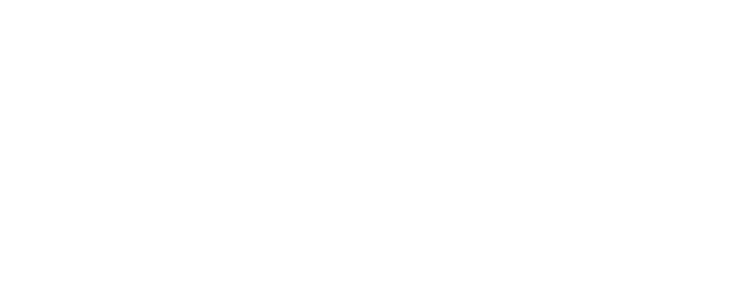
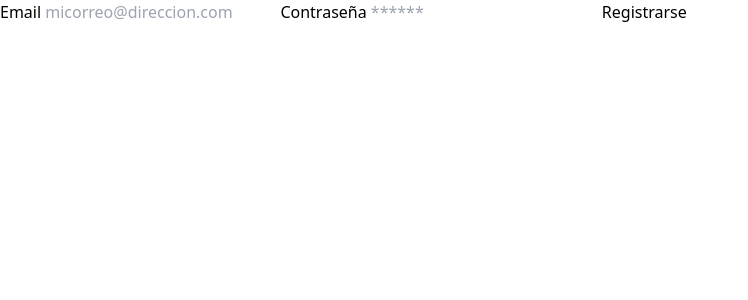
Before and after one commit to JeanPaulRF/ConsulTec, a React (Create React App) app in the folder FrontEnd/consultec/: page /register in a window 1280 px wide. Before the commit this address had no page. Shown: the top 300 px of the page, without its empty margins (0-748 px from the left). Built offline with nearby package versions, Linux system fonts and the light colour scheme.

Commit message:
implementación registrarUsuarios

```diff
--- a/FrontEnd/consultec/src/App.js
+++ b/FrontEnd/consultec/src/App.js
@@ -3,16 +3,21 @@
 
 import LoginContainer from './containers/LoginContainer';
 import HomeContainer from './containers/HomeContainer';
+import RegisterContainer from './containers/RegisterContainer';
+import { AuthProvider } from './context/authContext';
 
 function App() {
 
   return (
     <BrowserRouter>
-      <Routes>
-        <Route path="/" element={<Navigate to="/login" />} />
-        <Route path="/home" component={HomeContainer} />
-        <Route path="/login" element={<LoginContainer />} />
-      </Routes >
+      <AuthProvider>
+        <Routes>
+          <Route path="/" element={<Navigate to="/login" />} />
+          <Route path="/home" component={HomeContainer} />
+          <Route path="/login" element={<LoginContainer />} />
+          <Route path="/register" element={<RegisterContainer />} />
+        </Routes >
+      </AuthProvider>
     </BrowserRouter>
   );
 }
--- /dev/null
+++ b/FrontEnd/consultec/src/containers/RegisterContainer.js
@@ -0,0 +1,64 @@
+import { Button } from "@nextui-org/react";
+import { useState } from "react";
+import { useAuth } from "../context/authContext"
+import { useNavigate } from "react-router-dom"
+
+
+function RegisterContainer() {
+
+  const [user, setUser] = useState({
+    email: "",
+    password: "",
+  });
+
+  const { signup } = useAuth()
+  const navigate = useNavigate()
+  const [error, setError] = useState();
+
+  const handleChange = ({ target: { name, value } }) => {
+    setUser({ ...user, [name]: value })
+  }
+
+  const handleSubmit = async e => {
+    e.preventDefault()
+    setError("")
+    try {
+      await signup(user.email, user.password)
+      navigate('/home')
+    } catch (error) {
+        setError(error.message);
+    }
+  }
+
+  return (
+
+    <div>
+      {error && <p>{error}</p>}
+
+      <form onSubmit={handleSubmit}>
+
+        <label htmlFor="email"> Email </label>
+        <input
+          type="email"
+          name="email"
+          placeholder="micorreo@direccion.com"
+          onChange={handleChange}
+        />
+
+        <label htmlFor="password"> Contraseña </label>
+        <input
+          type="password"
+          name="password"
+          id="password"
+          placeholder="******"
+          onChange={handleChange}
+        />
+
+
+        <button>Registrarse</button>
+      </form>
+    </div>
+  )
+}
+
+export default RegisterContainer;
--- /dev/null
+++ b/FrontEnd/consultec/src/context/authContext.js
@@ -0,0 +1,21 @@
+import { createContext, useContext } from "react";
+import { createUserWithEmailAndPassword } from "firebase/auth";
+import { auth } from "../firebaseConfig";
+
+export const authContext = createContext();
+
+export const useAuth = () => {
+  const context = useContext(authContext);
+  if (!context) throw new Error('There is no auth provider');
+  return context;
+};
+
+export function AuthProvider({ children }) {
+  const signup = (email, password) =>
+    createUserWithEmailAndPassword(auth, email, password);
+
+
+  return (
+    <authContext.Provider value={{ signup }}>{children}</authContext.Provider>
+  );
+}
```
Also changed, not shown: 1 other file (tests, documents, lock files or other folders).
